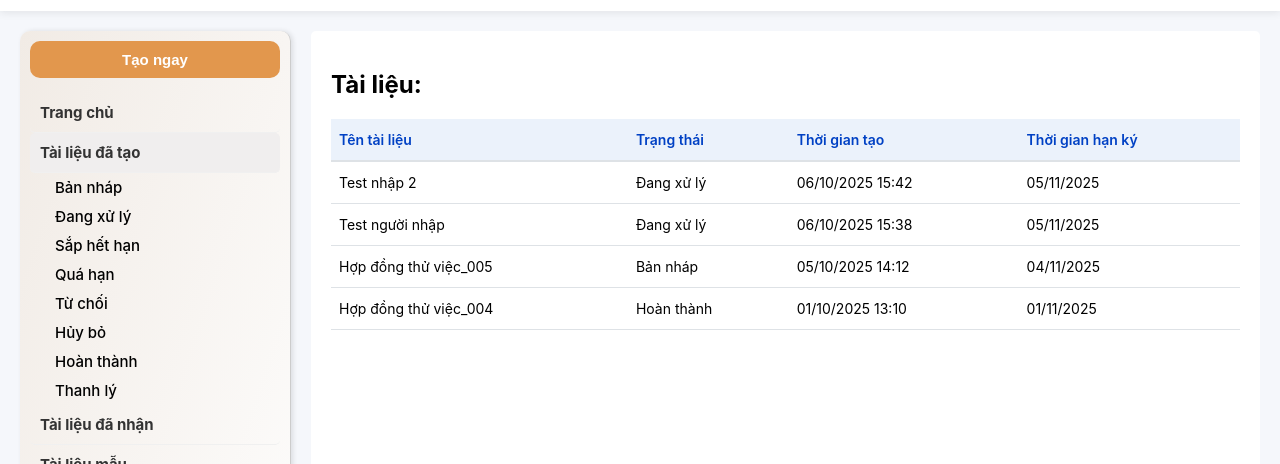
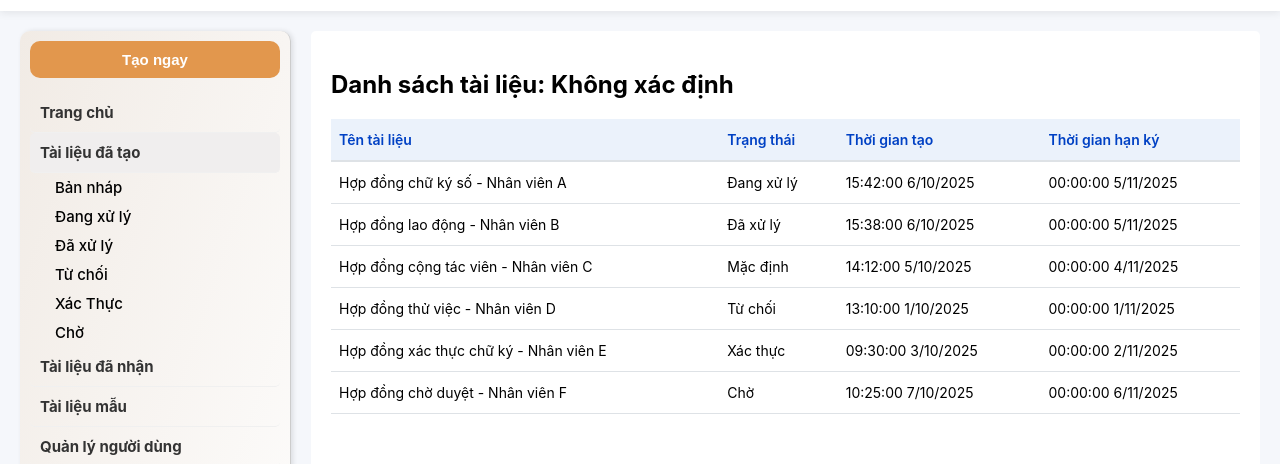
Before and after one commit to phuctranj12/FE, a React (Create React App) app in the folder fe/: page / in a window 1280 px wide. Both pictures are taken after a click on the element "Tài liệu đã tạo". Shown: the part 203-667 px from the top of the page. Built offline with nearby package versions, Linux system fonts and the light colour scheme; some icons are missing.

Commit message:
update document

```diff
--- a/fe/src/components/bar/SideBar.js
+++ b/fe/src/components/bar/SideBar.js
@@ -47,14 +47,12 @@ function Sidebar({ setSelectedStatus, selectedStatus, setMenuStatus, menuStatus
                 </div>
                 {activeMenu === "tao" && (
                     <div className="submenu">
-                        <div className="subitem" onClick={() => handleSelect("ban-nhap")}>Bản nháp</div>
-                        <div className="subitem" onClick={() => handleSelect("dang-xu-ly")}>Đang xử lý</div>
-                        <div className="subitem" onClick={() => handleSelect("sap-het-han")}>Sắp hết hạn</div>
-                        <div className="subitem" onClick={() => handleSelect("qua-han")}>Quá hạn</div>
-                        <div className="subitem" onClick={() => handleSelect("tu-choi")}>Từ chối</div>
-                        <div className="subitem" onClick={() => handleSelect("huy-bo")}>Hủy bỏ</div>
-                        <div className="subitem" onClick={() => handleSelect("hoan-thanh")}>Hoàn thành</div>
-                        <div className="subitem" onClick={() => handleSelect("thanh-ly")}>Thanh lý</div>
+                        <div className="subitem" onClick={() => handleSelect(0)}>Bản nháp</div>
+                        <div className="subitem" onClick={() => handleSelect(1)}>Đang xử lý</div>
+                        <div className="subitem" onClick={() => handleSelect(2)}>Đã xử lý</div>
+                        <div className="subitem" onClick={() => handleSelect(3)}>Từ chối</div>
+                        <div className="subitem" onClick={() => handleSelect(4)}>Xác Thực</div>
+                        <div className="subitem" onClick={() => handleSelect(5)}>Chờ</div>
                     </div>
                 )}
 
--- a/fe/src/components/document/document.js
+++ b/fe/src/components/document/document.js
@@ -1,35 +1,104 @@
+// import React from "react";
+// import "../../styles/document.css";
+// import "../../styles/table.css";
+// function Document({ filteredDocs, selectedStatus }) {
+//     // Hàm chuyển đổi tên trạng thái cho hiển thị thân thiện hơn
+//     const getStatusLabel = (status) => {
+//         switch (status) {
+//             case "ban-nhap":
+//                 return "Bản nháp";
+//             case "dang-xu-ly":
+//                 return "Đang xử lý";
+//             case "sap-het-han":
+//                 return "Sắp hết hạn";
+//             case "qua-han":
+//                 return "Quá hạn";
+//             case "tu-choi":
+//                 return "Từ chối";
+//             case "huy-bo":
+//                 return "Hủy bỏ";
+//             case "hoan-thanh":
+//                 return "Hoàn thành";
+//             case "thanh-ly":
+//                 return "Thanh lý";
+//             default:
+//                 return "";
+//         }
+//     };
+
+//     return (
+//         <div className="document-wrapper">
+//               <div className="table-container">
+//             <h2>Tài liệu: {getStatusLabel(selectedStatus)}</h2>
+
+//             {filteredDocs.length === 0 ? (
+//                 <p className="no-docs">Không có tài liệu nào ở trạng thái này.</p>
+//             ) : (
+//                 <table className="data-table">
+//                     <thead>
+//                         <tr>
+//                             <th>Tên tài liệu</th>
+//                             <th>Trạng thái</th>
+//                             <th>Thời gian tạo</th>
+//                             <th>Thời gian hạn ký</th>
+//                         </tr>
+//                     </thead>
+//                     <tbody>
+//                         {filteredDocs.map((doc) => (
+//                             <tr key={doc.id}>
+//                                 <td>{doc.title}</td>
+//                                 <td>{getStatusLabel(doc.status)}</td>
+//                                 <td>{doc.createdAt}</td>
+//                                 <td>{doc.expired}</td>
+//                             </tr>
+//                         ))}
+//                     </tbody>
+//                 </table>
+//             )}
+//         </div>
+//         </div>
+
+//     );
+// }
+
+// export default Document;
 import React from "react";
 import "../../styles/document.css";
 import "../../styles/table.css";
-function Document({ filteredDocs, selectedStatus }) {
-    // Hàm chuyển đổi tên trạng thái cho hiển thị thân thiện hơn
+
+function Document({ filteredDocs = [], selectedStatus }) {
+    // Hàm đổi mã trạng thái sang tên thân thiện
     const getStatusLabel = (status) => {
         switch (status) {
-            case "ban-nhap":
-                return "Bản nháp";
-            case "dang-xu-ly":
+            case 0:
+                return "Mặc định";
+            case 1:
                 return "Đang xử lý";
-            case "sap-het-han":
-                return "Sắp hết hạn";
-            case "qua-han":
-                return "Quá hạn";
-            case "tu-choi":
+            case 2:
+                return "Đã xử lý";
+            case 3:
                 return "Từ chối";
-            case "huy-bo":
-                return "Hủy bỏ";
-            case "hoan-thanh":
-                return "Hoàn thành";
-            case "thanh-ly":
-                return "Thanh lý";
+            case 4:
+                return "Xác thực";
+            case 5:
+                return "Chờ";
             default:
-                return "";
+                return "Không xác định";
         }
+    };
+
+    // Hàm format thời gian
+    const formatDate = (date) => {
+        if (!date) return "";
+        return new Date(date).toLocaleString("vi-VN");
     };
 
     return (
         <div className="document-wrapper">
             <div className="table-container">
-            <h2>Tài liệu: {getStatusLabel(selectedStatus)}</h2>
+                <h2 className="document-title">
+                    Danh sách tài liệu: {selectedStatus ? getStatusLabel(selectedStatus) : "Tất cả"}
+                </h2>
 
                 {filteredDocs.length === 0 ? (
                     <p className="no-docs">Không có tài liệu nào ở trạng thái này.</p>
@@ -48,8 +117,8 @@ function Document({ filteredDocs, selectedStatus }) {
                                 <tr key={doc.id}>
                                     <td>{doc.title}</td>
                                     <td>{getStatusLabel(doc.status)}</td>
-                                <td>{doc.createdAt}</td>
-                                <td>{doc.expired}</td>
+                                    <td>{formatDate(doc.createdAt)}</td>
+                                    <td>{formatDate(doc.expired)}</td>
                                 </tr>
                             ))}
                         </tbody>
@@ -57,7 +126,6 @@ function Document({ filteredDocs, selectedStatus }) {
                 )}
             </div>
         </div>
-
     );
 }
 
--- a/fe/src/views/MainContent.js
+++ b/fe/src/views/MainContent.js
@@ -22,16 +22,20 @@ function MainContent() {
 
     // Dữ liệu mẫu
     const documents = [
-        { id: 1, title: "Test nhập 2", status: "dang-xu-ly", createdAt: "06/10/2025 15:42", expired: "05/11/2025" },
-        { id: 2, title: "Test người nhập", status: "dang-xu-ly", createdAt: "06/10/2025 15:38", expired: "05/11/2025" },
-        { id: 3, title: "Hợp đồng thử việc_005", status: "ban-nhap", createdAt: "05/10/2025 14:12", expired: "04/11/2025" },
-        { id: 4, title: "Hợp đồng thử việc_004", status: "hoan-thanh", createdAt: "01/10/2025 13:10", expired: "01/11/2025" },
+        { id: 1, title: "Hợp đồng chữ ký số - Nhân viên A", status: 1, createdAt: "2025-10-06T15:42:00", expired: "2025-11-05T00:00:00" },
+        { id: 2, title: "Hợp đồng lao động - Nhân viên B", status: 2, createdAt: "2025-10-06T15:38:00", expired: "2025-11-05T00:00:00" },
+        { id: 3, title: "Hợp đồng cộng tác viên - Nhân viên C", status: 0, createdAt: "2025-10-05T14:12:00", expired: "2025-11-04T00:00:00" },
+        { id: 4, title: "Hợp đồng thử việc - Nhân viên D", status: 3, createdAt: "2025-10-01T13:10:00", expired: "2025-11-01T00:00:00" },
+        { id: 5, title: "Hợp đồng xác thực chữ ký - Nhân viên E", status: 4, createdAt: "2025-10-03T09:30:00", expired: "2025-11-02T00:00:00" },
+        { id: 6, title: "Hợp đồng chờ duyệt - Nhân viên F", status: 5, createdAt: "2025-10-07T10:25:00", expired: "2025-11-06T00:00:00" },
     ];
+
 
     // ⚙️ Lọc danh sách tài liệu theo trạng thái hiện tại
     const filteredDocs = selectedStatus === "all"
         ? documents
-        : documents.filter((doc) => doc.status === selectedStatus);
+        : documents.filter((doc) => doc.status === Number(selectedStatus));
+
 
     return (
         <div className="main-container">
```
Lines whose indentation alone changed are shown as unchanged.
